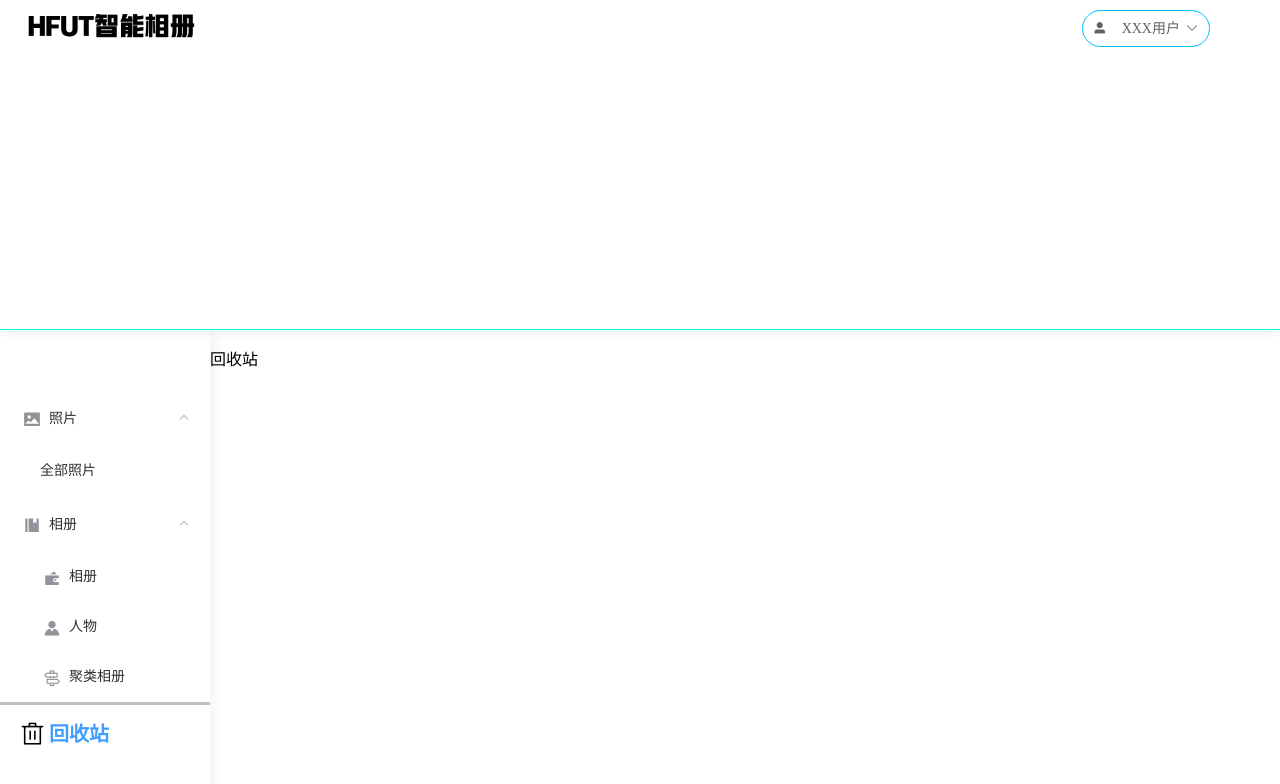
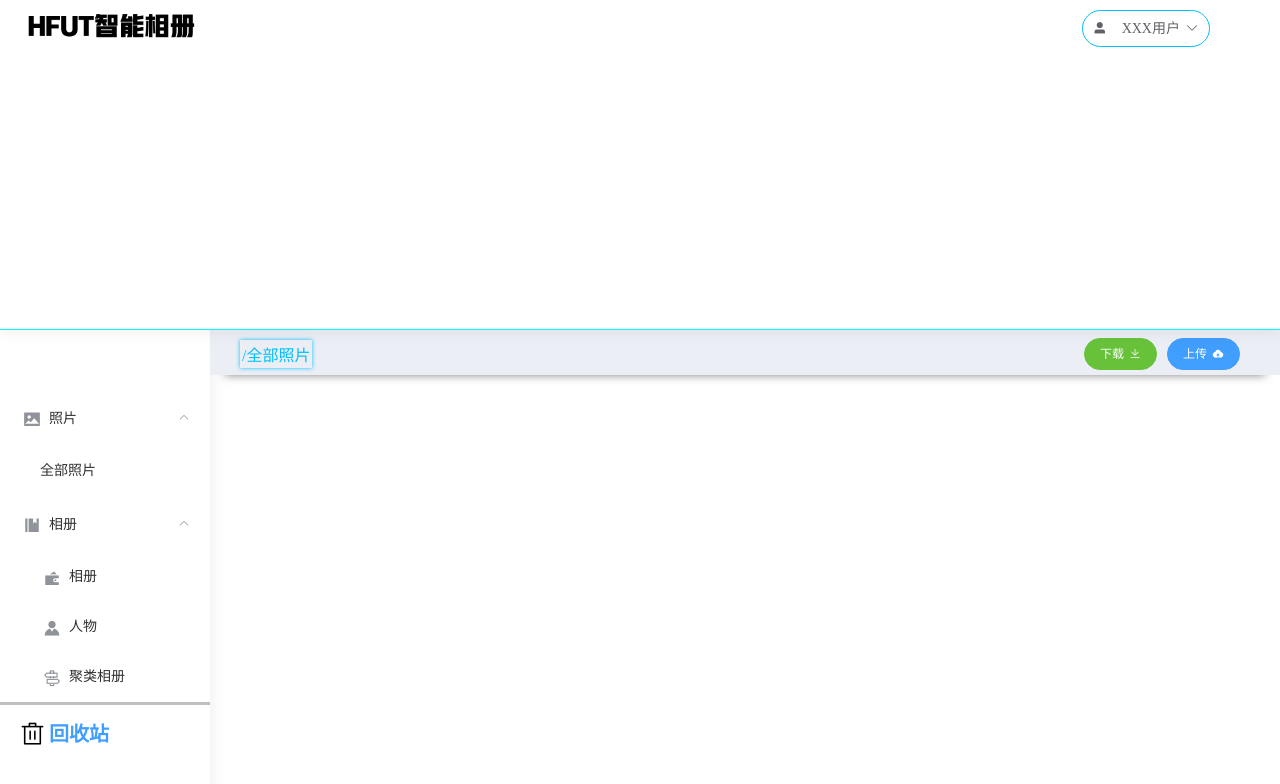
Before and after one commit to mhl222/----, a Vue app: page /index/recyclebin in a window 1280 px wide. Shown: the top 784 px of the page. Built offline with nearby package versions, Linux system fonts and the light colour scheme; sample sign-in values are in the browser's storage.

Commit message:
header/main--recycle

```diff
--- a/src/components/Recycle_bin.vue
+++ b/src/components/Recycle_bin.vue
@@ -1,5 +1,45 @@
 <template>
-  <p>回收站</p>
+  	<el-container style="allBody">
+		<el-header class="display_header">
+			<el-row>
+				<el-col :span="12" style="height: 50px;"><span class="display_tit">/全部照片</span></el-col>
+				<el-col :span="12" style="height: 50px;">
+					<div class="display_upload">
+						<el-button type="success" size="small" round @click='downloadImg'>下载<i
+								class="el-icon-download el-icon--right"></i></el-button>
+
+						<el-button type="primary" size="small" round @click="centerDialogVisible = true">上传<i
+								class="el-icon-upload el-icon--right"></i></el-button>
+
+						<el-dialog title="上传" v-model="centerDialogVisible" width="30%" center>
+
+							<el-upload class="upload-demo" ref="upload" action="" :on-remove="handleRemove"
+								:file-list="fileList" :on-preview=" handlePreview" :http-request="uploadFile"
+								:auto-upload="false">
+								<template #trigger>
+									<el-button size="small" type="primary">选取文件</el-button>
+								</template>
+								<el-button style="margin-left: 10px;" size="small" type="success" @click="submitUpload">
+									上传到服务器</el-button>
+								<template #tip>
+									<div class="el-upload__tip">
+										只能上传 jpg/png 文件，且不超过 500kb
+									</div>
+								</template>
+							</el-upload>
+
+						</el-dialog>
+					</div>
+				</el-col>
+			</el-row>
+		</el-header>
+
+		<el-main class="display_body">
+
+
+		</el-main>
+
+</el-container>
 </template>
 
 <script>
```
